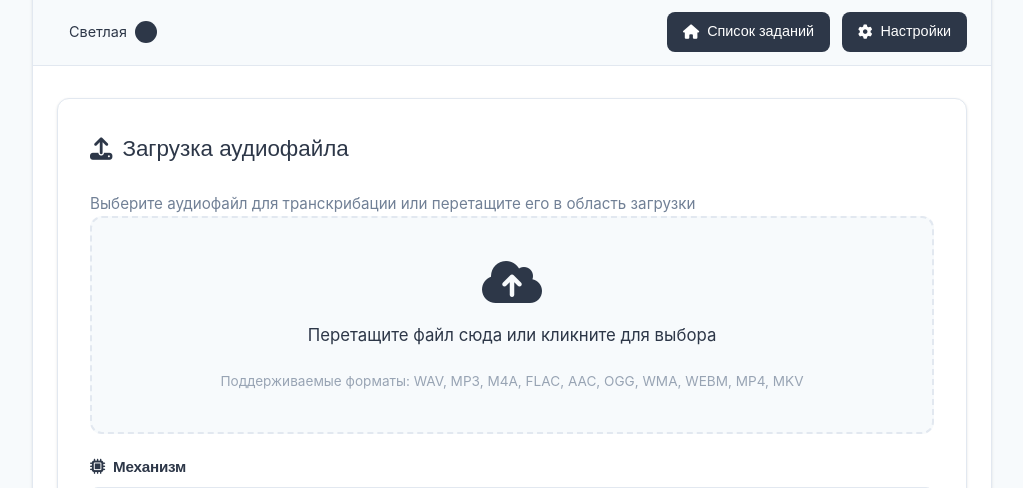
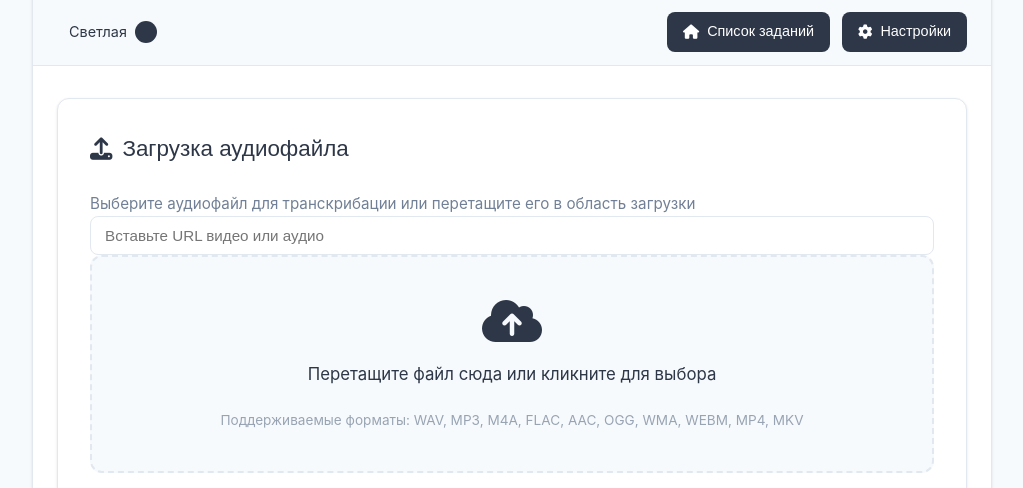
Before and after one commit to dvmironenko/mlx_whisper, a FastAPI app: page /uploads in a window 1280 px wide. Shown: the part 168-656 px from the top of the page, without its empty margins (128-1151 px from the left). Run offline with FastAPI, Linux system fonts and the light colour scheme.

Commit message:
feat: add URL input field to upload page
Co-Authored-By: Claude Opus 4.7 <noreply@anthropic.com>

```diff
--- a/src/templates/uploads.html
+++ b/src/templates/uploads.html
@@ -52,6 +52,10 @@
                 </div>
 
                 <form id="uploadForm" enctype="multipart/form-data" class="upload-form">
+                    <div class="url-input-section">
+                        <input type="url" id="urlInput" name="url" class="form-input url-input"
+                               placeholder="Вставьте URL видео или аудио">
+                    </div>
                     <div class="upload-area" id="dropArea">
                         <div class="upload-content">
                             <i class="fas fa-cloud-upload-alt upload-icon"></i>
```
